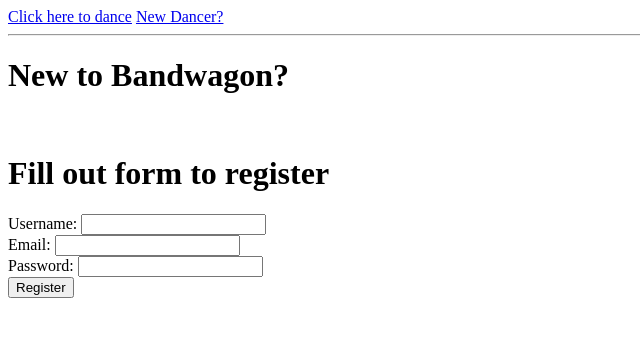
After one commit to sarahbethfry/Bandwagon-Project, a Flask app: page /register in a window 1280 px wide. The commit adds this page. Shown: the top 337 px of the page, without its empty margins (0-640 px from the left). Run offline with Flask 2, Linux system fonts and the light colour scheme; some libraries are stand-ins or nearby versions.

Commit message:
Added register and login forms

```diff
--- a/server.py
+++ b/server.py
@@ -1,18 +1,78 @@
 from jinja2 import StrictUndefined
-from flask import Flask, render_template, jsonify, send_from_directory
+from flask import Flask, flash, request, redirect, session, render_template, jsonify, send_from_directory
 from flask_debugtoolbar import DebugToolbarExtension
 
+from model import User, UserEvents, db, connect_to_db
 
 app = Flask(__name__)
-
+app.secret_key = "HORSE"
+app.jinja_env.undefined = StrictUndefined
 
 @app.route("/")
 def index():
     return render_template("artistMap.html")
 
+@app.route("/register", methods=['GET'])
+def register_page():
+    return render_template("register_form.html")
+
+@app.route("/register", methods=['POST'])
+def register_process():
+    """Process registration."""
+
+    # Get form variables
+
+    username = request.form.get("username")
+    email = request.form.get("email")
+    password = request.form.get("password")
+
+    new_user = User(username=username, email=email, password=password)
+
+    db.session.add(new_user)
+    db.session.commit()
+
+    flash(f"User {email} added.")
+    return redirect("/login")
+
+@app.route("/login", methods=['GET'])
+def login_page():
+    return render_template("login_form.html")
+
+@app.route("/login", methods=['POST'])
+def login_process():
+    email = request.form["email"]
+    password = request.form["password"]
+
+    # if email == None or password == None:
+    #     return jsonify({'error' : 'Missing data!'})
+
+
+    user = User.query.filter_by(email=email).first()
+
+    if not user:
+        flash("No such user")
+        return redirect ("/login")
+    if user.password != password:
+        flash("Incorrect Password")
+        return redirect ("/login")
+
+    session["user_id"] = user.user_id
+
+    flash(f"Hello, {user.username}")
+    return redirect("/")
+
+
+@app.route('/logout')
+def logout():
+    """Log out."""
+    del session["user_id"]
+    flash("Logged Out.")
+    return redirect("/")
+
 
 if __name__ == "__main__":
     app.debug = True
-    # DebugToolbarExtension(app)
+    connect_to_db(app)
+    DebugToolbarExtension(app)
 
-    app.run(host="0.0.0.0")
+    app.run(port=5000, host='0.0.0.0')
--- a/templates/artistMap.html
+++ b/templates/artistMap.html
@@ -26,9 +26,5 @@
         <div id="map"></div>
     </section>
   </main>
-   <h2>Upcoming Concerts</h2>
-        <ol id="artistEvents">
-
-        </ol>
 
 {% endblock %}
--- a/templates/base.html
+++ b/templates/base.html
@@ -6,6 +6,10 @@
 
     <link rel="stylesheet" href="/static/base.css">
 
+    <script
+    async defer
+    src="https://maps.googleapis.com/maps/api/js?key=AIzaSyCxXTEHerpr6Pll-YjnzLhh-nemaajFuBY&callback=initMap">
+    </script>
 
     <script
       src="https://code.jquery.com/jquery-3.4.1.js"
@@ -16,6 +20,18 @@
     {% endblock %}
   </head>
   <body>
+    {% if "user_id" in session %}
+      <a href="/logout">Logout</a>
+    {% else %}
+      <a href="/login"> Click here to dance</a>
+      <a href="/register"> New Dancer?</a>
+    {% endif %}
+
+    <hr>
+    {% for flash in get_flashed_messages() %}
+      {{ flash }}
+    {% endfor %}
+
     {% block body %}
     {% endblock %}
 
--- /dev/null
+++ b/templates/register_form.html
@@ -0,0 +1,25 @@
+{% extends 'base.html' %}
+{% block head %}
+
+{% endblock %}
+
+{% block body %}
+<h1>New to Bandwagon?</h1>
+<br>
+<h1>Fill out form to register</h1>
+  <form action="register" method="POST">
+    <label> Username: </label>
+    <input type="text" name="username"/>
+  <br>
+    <label> Email: </label>
+    <input type="email" name="email"/>
+  <br>
+    <label> Password: </label>
+    <input type="password" name="password"/>
+  <br>
+  <div>
+    <button id="reg-submit" type="submit"> Register</button>
+ </div>
+ </form>
+
+{% endblock %}
```
Also changed, not shown: Seed_data/model.py (deleted, +0 -97 lines), templates/login_form.html (added, +22 -0 lines), templates/maps.html (+1 -6 lines), Seed_data/seed.py (deleted), static/base.css (line endings or trailing spaces), 2 other files.
